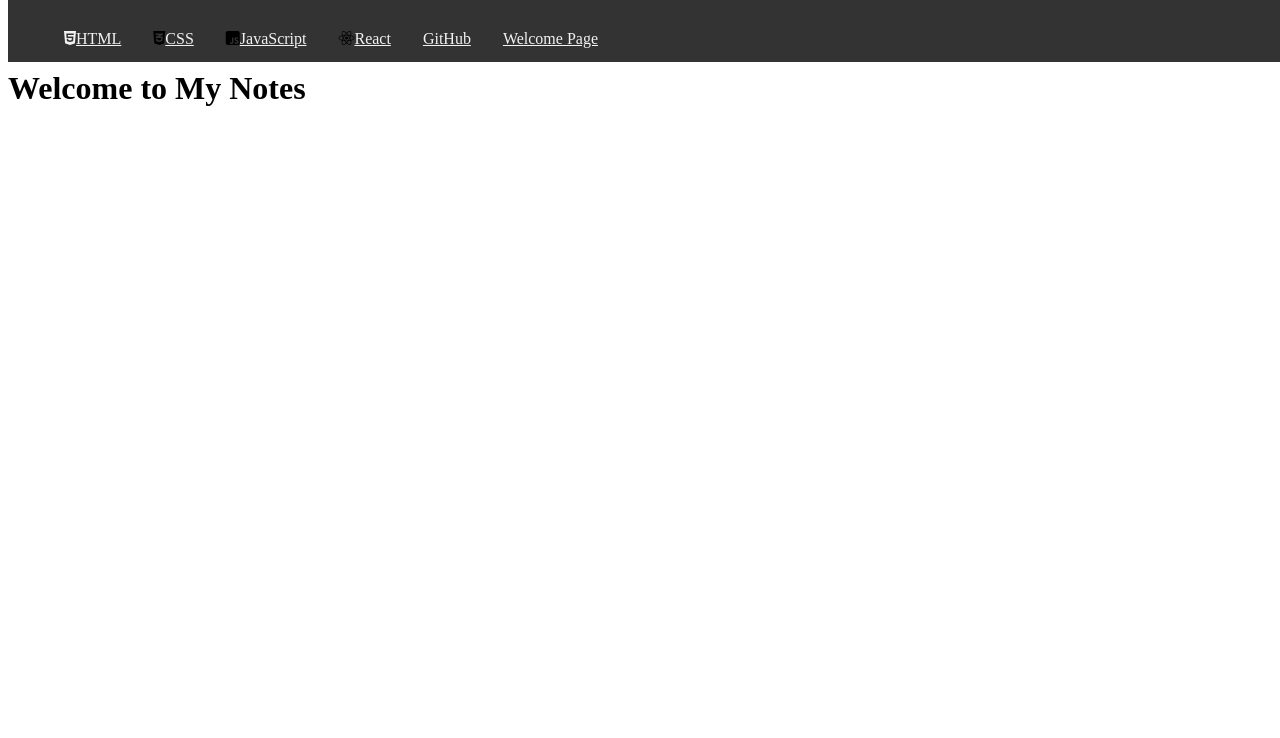
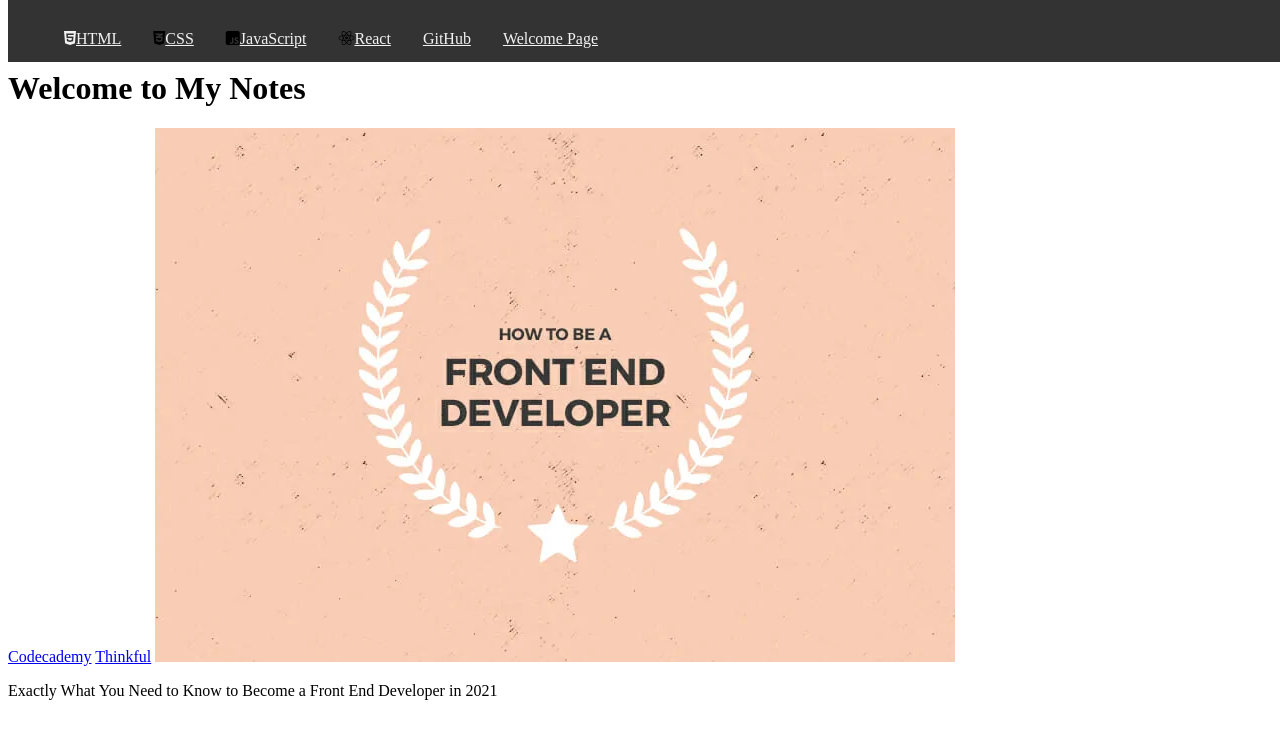
Before and after one commit to Liliy1120/ThingsToRemember, a plain HTML site: page index.html in a window 1280 px wide. Drawn offline with Linux system fonts and the light colour scheme.

```diff
--- a/index.html
+++ b/index.html
@@ -20,6 +20,10 @@
             </ul>
         </nav>
         <h1>Welcome to My Notes</h1>
+        <a href="https://www.codecademy.com/learn">Codecademy</a>
+        <a href="https://overview.thinkful.com/">Thinkful</a>
+        <a href="https://skillcrush.com/blog/skills-to-become-a-front-end-developer/"><img src="/images/Blog_Front-End-Dev.jpg.webp"></a>
+        <p>Exactly What You Need to Know to Become a Front End Developer in 2021</p>
     </main>
     <script src="script.js"></script>
     <script src='https://kit.fontawesome.com/a076d05399.js' crossorigin='anonymous'></script>
```
Also changed, not shown: images/Blog_Front-End-Dev.jpg.webp (added), images/coder.webp (added), style.css (line endings or trailing spaces).
